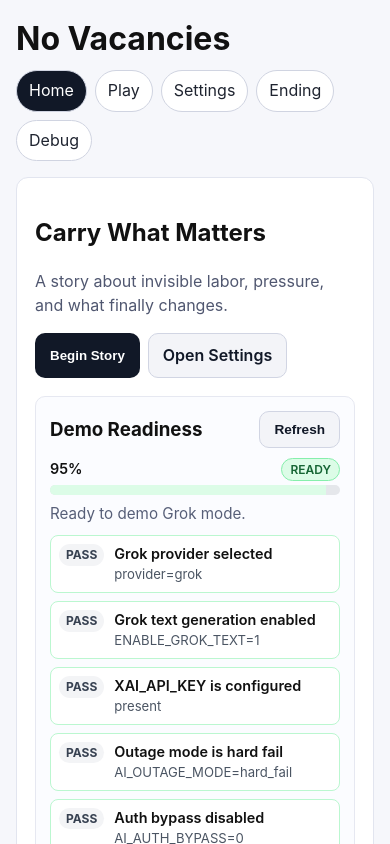
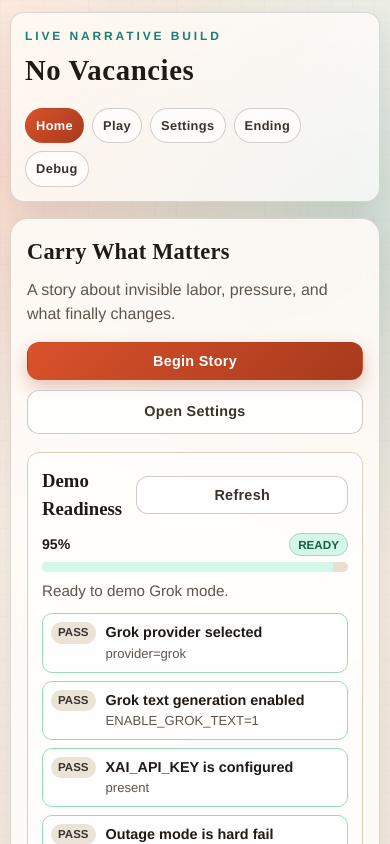
Before and after one commit to Phazzie/NoVacancies, a SvelteKit app: page / in a window 390 px wide. Shown: the top 844 px of the page. Built offline with nearby package versions, Linux system fonts and the light colour scheme; no server answers.

Commit message:
feat: refresh app visual system and update narrative docs

```diff
--- a/src/app.css
+++ b/src/app.css
@@ -1,8 +1,26 @@
 :root {
-	font-family: 'Inter', system-ui, -apple-system, Segoe UI, sans-serif;
-	line-height: 1.45;
-	color: #111;
-	background: #f6f7fb;
+	--ink-900: #1f1a16;
+	--ink-700: #3a322c;
+	--ink-500: #5f554d;
+	--ink-300: #b8ab9f;
+	--paper-100: #fff9f2;
+	--paper-200: #f4ece2;
+	--line-soft: #dccfbe;
+	--accent-warm: #d9522b;
+	--accent-warm-deep: #a73a1d;
+	--accent-cool: #1b8072;
+	--accent-cool-soft: #78c8bb;
+	--ok-bg: #d4f7e9;
+	--ok-ink: #166246;
+	--warn-bg: #ffe8b6;
+	--warn-ink: #8e5b00;
+	--bad-bg: #ffd9d1;
+	--bad-ink: #91221a;
+
+	font-family: 'Avenir Next Condensed', 'Franklin Gothic Medium', 'Segoe UI', sans-serif;
+	line-height: 1.5;
+	color: var(--ink-900);
+	background: var(--paper-100);
 }
 
 * {
@@ -12,49 +30,118 @@
 body {
 	margin: 0;
 	min-height: 100vh;
+	background:
+		radial-gradient(circle at 8% 14%, rgba(217, 82, 43, 0.18), transparent 32%),
+		radial-gradient(circle at 88% 18%, rgba(27, 128, 114, 0.2), transparent 34%),
+		linear-gradient(155deg, #fff9f2 0%, #f7eee5 52%, #f0e7de 100%);
+	color: var(--ink-900);
+}
+
+body::before {
+	content: '';
+	position: fixed;
+	inset: 0;
+	pointer-events: none;
+	background-image: linear-gradient(rgba(31, 26, 22, 0.025) 1px, transparent 1px),
+		linear-gradient(90deg, rgba(31, 26, 22, 0.025) 1px, transparent 1px);
+	background-size: 22px 22px;
+	opacity: 0.65;
+}
+
+a {
+	color: inherit;
 }
 
 .app-shell {
-	max-width: 980px;
+	max-width: 1120px;
 	margin: 0 auto;
-	padding: 16px;
+	padding: 18px 16px 26px;
 }
 
-header h1 {
-	margin: 0 0 8px;
+.masthead {
+	display: flex;
+	justify-content: space-between;
+	align-items: flex-end;
+	gap: 16px;
+	margin-bottom: 16px;
+	padding: 18px;
+	border: 1px solid rgba(31, 26, 22, 0.15);
+	border-radius: 18px;
+	background: linear-gradient(145deg, rgba(255, 249, 242, 0.92), rgba(255, 255, 255, 0.7));
+	backdrop-filter: blur(6px);
+	box-shadow: 0 10px 26px rgba(52, 38, 22, 0.08);
+}
+
+.brand h1 {
+	margin: 0;
+	font-family: 'Rockwell', 'Bookman Old Style', serif;
+	font-size: clamp(1.8rem, 2.2vw + 0.9rem, 2.7rem);
+	letter-spacing: 0.02em;
+}
+
+.eyebrow {
+	margin: 0 0 4px;
+	font-size: 0.75rem;
+	font-weight: 700;
+	letter-spacing: 0.24em;
+	text-transform: uppercase;
+	color: var(--accent-cool);
 }
 
 .top-nav {
 	display: flex;
 	gap: 8px;
 	flex-wrap: wrap;
-	margin-bottom: 16px;
+	justify-content: flex-end;
 }
 
 .top-nav a {
 	padding: 8px 12px;
-	border: 1px solid #d0d4e1;
+	border: 1px solid rgba(31, 26, 22, 0.2);
 	border-radius: 999px;
 	text-decoration: none;
-	color: #1f2430;
-	background: #fff;
+	background: rgba(255, 255, 255, 0.68);
+	color: var(--ink-700);
+	font-weight: 700;
+	font-size: 0.86rem;
+	letter-spacing: 0.03em;
+	transition: transform 130ms ease, background 130ms ease, color 130ms ease, border-color 130ms ease;
+}
+
+.top-nav a:hover {
+	transform: translateY(-1px);
+	border-color: rgba(31, 26, 22, 0.35);
+	background: rgba(255, 255, 255, 0.9);
 }
 
 .top-nav a.active {
-	background: #111827;
+	background: linear-gradient(135deg, var(--accent-warm), var(--accent-warm-deep));
+	border-color: transparent;
 	color: #fff;
 }
 
 .panel {
-	background: #fff;
-	border: 1px solid #e2e5ef;
-	border-radius: 12px;
-	padding: 18px;
+	position: relative;
+	background: rgba(255, 252, 248, 0.88);
+	border: 1px solid rgba(31, 26, 22, 0.16);
+	border-radius: 18px;
+	padding: 20px;
+	box-shadow: 0 14px 36px rgba(59, 43, 27, 0.12);
+	backdrop-filter: blur(8px);
+	animation: rise-in 260ms ease-out;
+}
+
+.panel h2 {
+	margin: 0 0 10px;
+	font-family: 'Rockwell', 'Bookman Old Style', serif;
+	font-size: clamp(1.4rem, 1.6vw + 0.8rem, 2rem);
+	letter-spacing: 0.01em;
 }
 
 .lede {
 	margin-top: 0;
-	color: #505770;
+	color: var(--ink-500);
+	max-width: 64ch;
 }
 
 .home-actions,
@@ -62,49 +149,58 @@ header h1 {
 .toggle-row,
 .debug-actions {
 	display: flex;
-	gap: 8px;
+	gap: 10px;
 	flex-wrap: wrap;
 }
 
 .btn-sm {
 	padding: 6px 10px;
-	font-size: 0.85rem;
+	font-size: 0.82rem;
 }
 
 .btn {
 	appearance: none;
-	border-radius: 10px;
+	border-radius: 12px;
 	padding: 10px 14px;
-	font-weight: 600;
+	font-weight: 700;
+	font-size: 0.9rem;
 	cursor: pointer;
 	text-decoration: none;
 	display: inline-flex;
 	align-items: center;
 	justify-content: center;
 	border: 1px solid transparent;
+	letter-spacing: 0.02em;
+	transition: transform 140ms ease, box-shadow 140ms ease, background 140ms ease, border-color 140ms ease;
+}
+
+.btn:hover:not(:disabled) {
+	transform: translateY(-1px);
 }
 
 .btn:disabled {
-	opacity: 0.6;
+	opacity: 0.62;
 	cursor: wait;
 }
 
 .btn-primary {
-	background: #111827;
+	background: linear-gradient(135deg, var(--accent-warm), var(--accent-warm-deep));
 	color: #fff;
+	box-shadow: 0 8px 18px rgba(167, 58, 29, 0.28);
 }
 
 .btn-secondary {
-	background: #f3f4f8;
-	color: #111827;
-	border-color: #d1d5e3;
+	background: rgba(255, 255, 255, 0.78);
+	color: var(--ink-700);
+	border-color: rgba(31, 26, 22, 0.22);
 }
 
 .settings-section {
-	padding: 12px;
-	border: 1px solid #e6e8f1;
-	border-radius: 10px;
+	padding: 14px;
+	border: 1px solid var(--line-soft);
+	border-radius: 12px;
 	margin-bottom: 10px;
+	background: rgba(255, 255, 255, 0.55);
 }
 
 .settings-section h3 {
@@ -113,7 +209,7 @@ header h1 {
 
 .hint {
 	margin: 6px 0 0;
-	color: #575f78;
+	color: var(--ink-500);
 	font-size: 0.95rem;
 }
 
@@ -121,8 +217,9 @@ header h1 {
 	width: 100%;
 	max-width: 420px;
 	padding: 10px;
-	border: 1px solid #cfd5e8;
-	border-radius: 8px;
+	border: 1px solid var(--line-soft);
+	border-radius: 10px;
+	background: #fff;
 }
 
 .play-grid {
@@ -132,7 +229,7 @@ header h1 {
 
 @media (min-width: 980px) {
 	.play-grid {
-		grid-template-columns: minmax(320px, 44%) 1fr;
+		grid-template-columns: minmax(320px, 43%) 1fr;
 		align-items: start;
 	}
 
@@ -143,53 +240,61 @@ header h1 {
 }
 
 .scene-image-wrap {
-	border-radius: 10px;
+	border-radius: 14px;
 	overflow: hidden;
-	border: 1px solid #dbe1f2;
+	border: 1px solid rgba(31, 26, 22, 0.22);
+	box-shadow: 0 14px 28px rgba(40, 27, 15, 0.16);
+	background: #fff;
 }
 
 .scene-image {
 	display: block;
 	width: 100%;
-	max-height: 460px;
+	max-height: 480px;
 	object-fit: cover;
 	aspect-ratio: 4 / 3;
 }
 
+.scene-meta {
+	background: rgba(255, 255, 255, 0.52);
+	border: 1px solid rgba(31, 26, 22, 0.14);
+	border-radius: 14px;
+	padding: 12px;
+}
+
 .progress-text {
-	margin: 0 0 10px;
-	font-size: 0.92rem;
-	color: #646b82;
+	margin: 0;
+	font-size: 0.9rem;
+	font-weight: 700;
+	color: var(--ink-500);
 }
 
 .mode-row {
 	display: flex;
 	align-items: center;
 	justify-content: space-between;
-	gap: 12px;
-	margin-bottom: 10px;
-}
-
-.mode-row .progress-text {
-	margin: 0;
+	gap: 10px;
+	margin-bottom: 12px;
 }
 
 .mode-pill {
 	margin: 0;
 	padding: 4px 10px;
 	border-radius: 999px;
-	border: 1px solid #d1d5e3;
-	background: #f3f4f8;
-	color: #1f2430;
-	font-size: 0.85rem;
-	font-weight: 600;
-	letter-spacing: 0.01em;
+	border: 1px solid rgba(31, 26, 22, 0.2);
+	background: rgba(27, 128, 114, 0.11);
+	color: var(--accent-cool);
+	font-size: 0.8rem;
+	font-weight: 700;
+	letter-spacing: 0.06em;
+	text-transform: uppercase;
 }
 
 .scene-text {
 	white-space: pre-wrap;
-	line-height: 1.6;
+	line-height: 1.65;
 	margin-bottom: 14px;
+	color: var(--ink-900);
 }
 
 .lesson-pill {
@@ -197,9 +302,11 @@ header h1 {
 	margin: 0 0 12px;
 	padding: 6px 10px;
 	border-radius: 999px;
-	background: #fef3c7;
-	color: #92400e;
-	font-size: 0.9rem;
+	background: rgba(27, 128, 114, 0.14);
+	border: 1px solid rgba(27, 128, 114, 0.32);
+	color: #0c564d;
+	font-size: 0.85rem;
+	font-weight: 700;
 }
 
 .choices-list {
@@ -214,31 +321,33 @@ header h1 {
 
 .error-banner {
 	padding: 10px;
-	border: 1px solid #fecaca;
-	background: #fef2f2;
-	color: #991b1b;
-	border-radius: 8px;
+	border: 1px solid #f2a094;
+	background: #ffe3de;
+	color: #7e2016;
+	border-radius: 10px;
 }
 
 .ending-card {
-	border: 1px solid #e6e8f1;
-	border-radius: 10px;
+	border: 1px solid var(--line-soft);
+	border-radius: 14px;
 	padding: 14px;
+	background: rgba(255, 255, 255, 0.6);
 }
 
 .ending-title {
 	font-size: 1.2rem;
-	font-weight: 700;
+	font-weight: 800;
 	margin: 0 0 8px;
 	text-transform: capitalize;
+	color: var(--accent-warm-deep);
 }
 
 .readiness-card {
 	margin-top: 18px;
 	padding: 14px;
-	border: 1px solid #e6e8f1;
-	border-radius: 10px;
-	background: #fbfcff;
+	border: 1px solid var(--line-soft);
+	border-radius: 12px;
+	background: rgba(255, 255, 255, 0.62);
 }
 
 .readiness-head {
@@ -251,6 +360,7 @@ header h1 {
 
 .readiness-head h3 {
 	margin: 0;
+	font-family: 'Rockwell', 'Bookman Old Style', serif;
 }
 
 .readiness-progress-wrap {
@@ -261,40 +371,40 @@ header h1 {
 	display: flex;
 	justify-content: space-between;
 	align-items: center;
-	font-weight: 600;
-	font-size: 0.9rem;
-	margin-bottom: 4px;
+	font-weight: 700;
+	font-size: 0.88rem;
+	margin-bottom: 6px;
 }
 
 .readiness-status {
 	padding: 2px 8px;
 	border-radius: 999px;
-	font-size: 0.75rem;
+	font-size: 0.73rem;
 	border: 1px solid transparent;
 }
 
 .readiness-ready {
-	background: #dcfce7;
-	color: #166534;
-	border-color: #86efac;
+	background: var(--ok-bg);
+	color: var(--ok-ink);
+	border-color: #89e2be;
 }
 
 .readiness-almost {
-	background: #fef3c7;
-	color: #92400e;
-	border-color: #fcd34d;
+	background: var(--warn-bg);
+	color: var(--warn-ink);
+	border-color: #f1c35e;
 }
 
 .readiness-blocked {
-	background: #fee2e2;
-	color: #991b1b;
-	border-color: #fca5a5;
+	background: var(--bad-bg);
+	color: var(--bad-ink);
+	border-color: #eca59a;
 }
 
 .readiness-progress-track {
 	height: 10px;
 	border-radius: 999px;
-	background: #e5e7eb;
+	background: #eadfce;
 	overflow: hidden;
 }
 
@@ -317,60 +427,61 @@ header h1 {
 	gap: 10px;
 	align-items: start;
 	padding: 8px;
-	border: 1px solid #e5e7eb;
-	border-radius: 8px;
-	background: #fff;
+	border: 1px solid var(--line-soft);
+	border-radius: 10px;
+	background: rgba(255, 255, 255, 0.82);
+	animation: card-in 210ms ease-out;
 }
 
 .readiness-list li.ok {
-	border-color: #bbf7d0;
+	border-color: #9ad9b8;
 }
 
 .readiness-list li.notok {
-	border-color: #fecaca;
+	border-color: #efad9f;
 }
 
 .readiness-mark {
-	font-size: 0.75rem;
-	font-weight: 700;
+	font-size: 0.72rem;
+	font-weight: 800;
 	padding: 2px 7px;
 	border-radius: 999px;
-	background: #f3f4f6;
-	color: #374151;
+	background: #ece3d7;
+	color: var(--ink-700);
 }
 
 .readiness-item-title {
-	font-weight: 600;
+	font-weight: 700;
 	font-size: 0.9rem;
 }
 
 .readiness-item-detail {
 	font-size: 0.82rem;
-	color: #4b5563;
+	color: var(--ink-500);
 }
 
 .lesson-card {
 	margin: 0 0 12px;
 	padding: 10px 12px;
-	border: 1px solid #fde68a;
-	border-radius: 10px;
-	background: #fffbeb;
+	border: 1px solid rgba(27, 128, 114, 0.4);
+	border-radius: 12px;
+	background: rgba(27, 128, 114, 0.1);
 }
 
 .lesson-quote {
 	margin: 0 0 8px;
-	color: #7c2d12;
-	font-weight: 700;
+	color: #0c554c;
+	font-weight: 800;
 }
 
 .lesson-insight {
 	margin: 0;
-	color: #78350f;
+	color: #0f3c37;
 }
 
 .lesson-muted {
 	margin: 0 0 12px;
-	color: #6b7280;
+	color: var(--ink-500);
 	font-size: 0.9rem;
 }
 
@@ -383,9 +494,9 @@ header h1 {
 }
 
 .debug-log-item {
-	border: 1px solid #e5e7eb;
-	border-radius: 8px;
-	background: #fff;
+	border: 1px solid var(--line-soft);
+	border-radius: 10px;
+	background: rgba(255, 255, 255, 0.78);
 	padding: 10px;
 }
 
@@ -394,29 +505,93 @@ header h1 {
 	justify-content: space-between;
 	align-items: center;
 	gap: 8px;
-	font-size: 0.85rem;
-	color: #4b5563;
+	font-size: 0.83rem;
+	color: var(--ink-500);
 }
 
 .debug-scope {
 	font-weight: 700;
-	color: #111827;
-	background: #f3f4f6;
+	color: var(--ink-700);
+	background: #eee6dc;
 	padding: 2px 7px;
 	border-radius: 999px;
 }
 
 .debug-message {
 	margin: 8px 0;
-	font-weight: 600;
+	font-weight: 700;
 }
 
 .debug-details {
 	margin: 0;
 	padding: 8px;
-	background: #f8fafc;
-	border: 1px solid #e5e7eb;
-	border-radius: 6px;
+	background: rgba(240, 233, 223, 0.75);
+	border: 1px solid var(--line-soft);
+	border-radius: 8px;
 	overflow: auto;
 	font-size: 0.8rem;
 }
+
+@media (max-width: 860px) {
+	.masthead {
+		align-items: flex-start;
+		flex-direction: column;
+	}
+
+	.top-nav {
+		justify-content: flex-start;
+	}
+
+	.panel {
+		padding: 16px;
+	}
+}
+
+@media (max-width: 560px) {
+	.app-shell {
+		padding: 12px 10px 20px;
+	}
+
+	.masthead {
+		padding: 14px;
+		border-radius: 14px;
+	}
+
+	.top-nav a {
+		padding: 7px 10px;
+		font-size: 0.8rem;
+	}
+
+	.btn {
+		width: 100%;
+	}
+
+	.home-actions .btn,
+	.ending-actions .btn,
+	.debug-actions .btn,
+	.toggle-row .btn {
+		width: 100%;
+	}
+}
+
+@keyframes rise-in {
+	from {
+		opacity: 0;
+		transform: translateY(8px);
+	}
+	to {
+		opacity: 1;
+		transform: translateY(0);
+	}
+}
+
+@keyframes card-in {
+	from {
+		opacity: 0;
+		transform: translateX(-6px);
+	}
+	to {
+		opacity: 1;
+		transform: translateX(0);
+	}
+}
--- a/src/routes/+layout.svelte
+++ b/src/routes/+layout.svelte
@@ -14,8 +14,11 @@
 </svelte:head>
 
 <div class="app-shell">
-	<header>
-		<h1>No Vacancies</h1>
+	<header class="masthead">
+		<div class="brand">
+			<p class="eyebrow">LIVE NARRATIVE BUILD</p>
+			<h1>No Vacancies</h1>
+		</div>
 		<nav class="top-nav" aria-label="Primary navigation">
 			<a href="/" class:active={$page.url.pathname === '/'}>Home</a>
 			<a href="/play" class:active={$page.url.pathname === '/play'}>Play</a>
```
Also changed, not shown: 2 other files (tests, documents, lock files or other folders).
